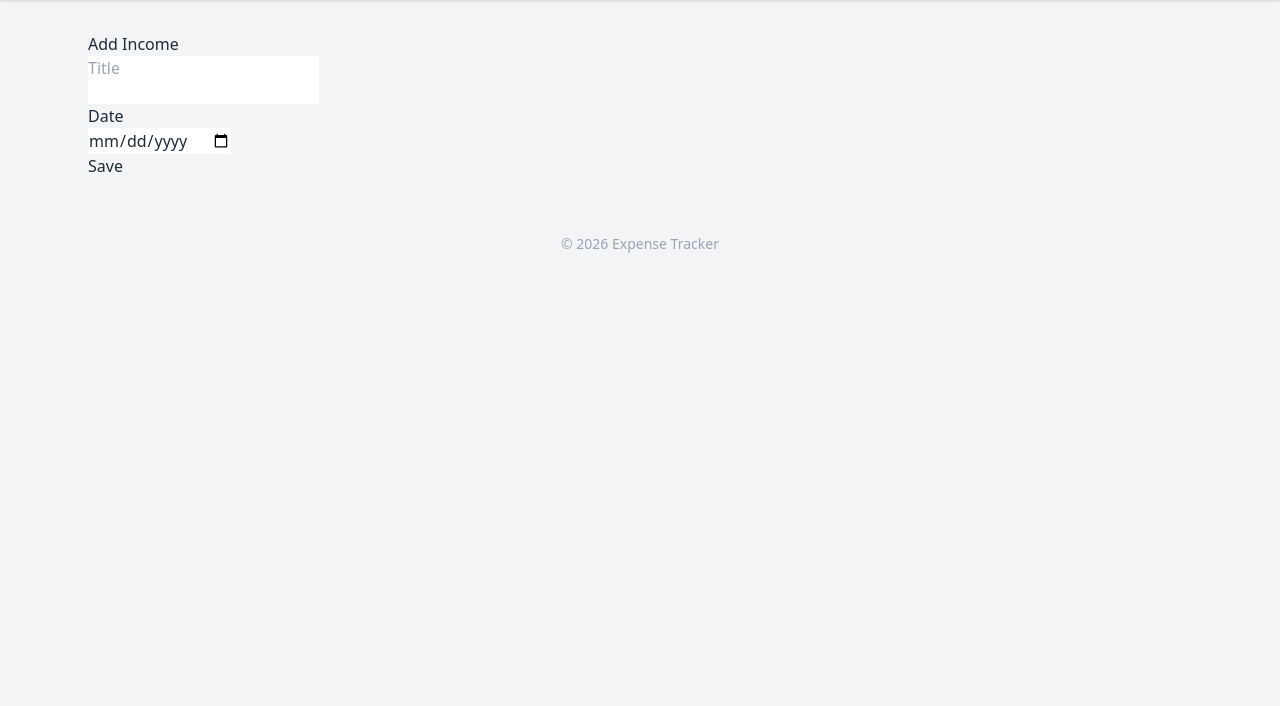
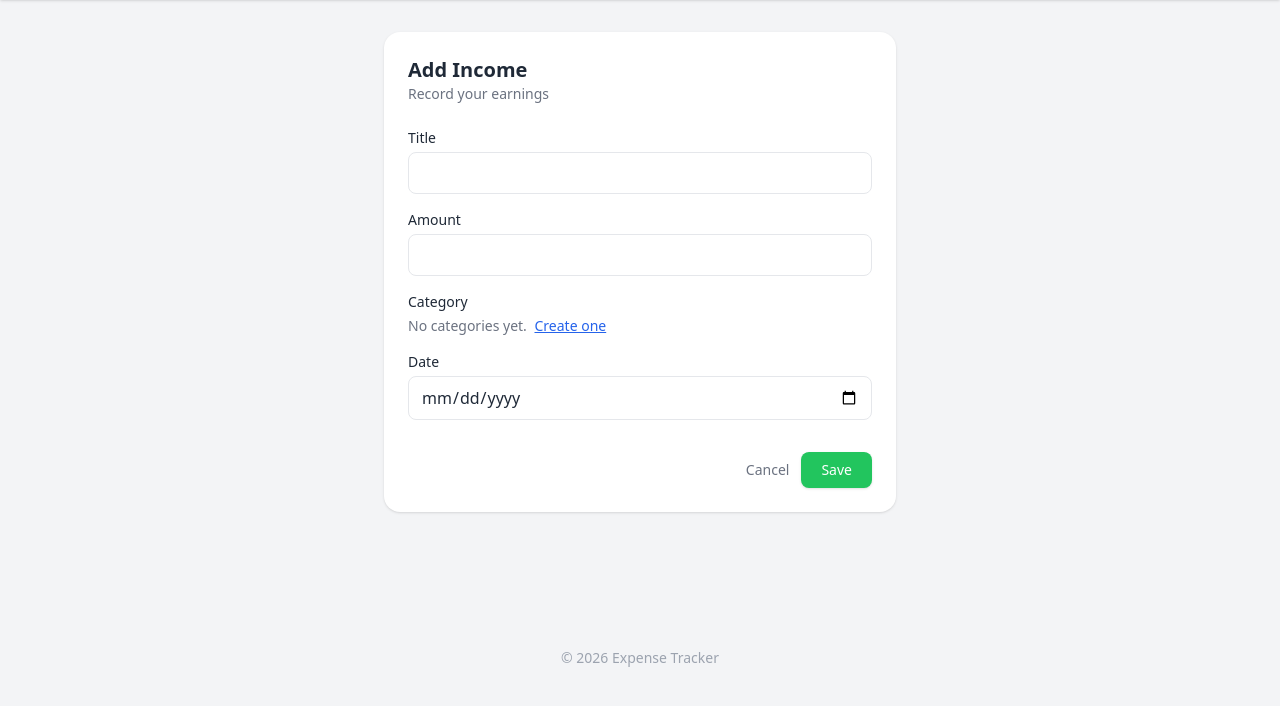
Before and after one commit to Isao12345/my_flask_web, a Flask app: page /income/add in a window 1280 px wide. Shown: the part 56-762 px from the top of the page. Run offline with Flask 3, Linux system fonts and the light colour scheme; a user stored in the database is signed in; data comes from the database, SQL or seed files in the repository; data that the repository does not hold is empty; some libraries are stand-ins or nearby versions.

Commit message:
edit income page

```diff
--- a/templates/add_income.html
+++ b/templates/add_income.html
@@ -1,21 +1,105 @@
 {% extends "base.html" %}
+{% block title %}Add Income{% endblock %}
+
 {% block content %}
-<h1>Add Income</h1>
-<form method="post">
-  <input name="title" placeholder="Title" required><br>
-  <input name="amount" type="number" step="0.01" required><br>
-  <!-- commit: date field so dashboard chart can use correct month -->
-  <label>Date</label><br>
-  <input name="date" type="date" value="{{""}}"><br>
+<div class="min-h-[70vh] flex items-start justify-center">
+
+  <div class="w-full max-w-lg bg-white rounded-2xl shadow p-6 space-y-6">
+
+    <!-- Header -->
+    <div>
+      <h1 class="text-xl font-semibold">Add Income</h1>
+      <p class="text-sm text-gray-500">Record your earnings</p>
+    </div>
+
+    <!-- Form -->
+    <form method="POST" class="space-y-4">
+
+      <!-- Title -->
+      <div>
+        <label class="block text-sm font-medium mb-1">Title</label>
+        <input
+          type="text"
+          name="title"
+          required
+          class="w-full border rounded-lg px-3 py-2
+                 focus:ring-2 focus:ring-green-400 focus:outline-none"
+        >
+      </div>
+
+      <!-- Amount -->
+      <div>
+        <label class="block text-sm font-medium mb-1">Amount</label>
+        <input
+          type="number"
+          step="0.01"
+          name="amount"
+          required
+          class="w-full border rounded-lg px-3 py-2
+                 focus:ring-2 focus:ring-green-400 focus:outline-none"
+        >
+      </div>
+
+      <!-- Category -->
+      <div>
+        <label class="block text-sm font-medium mb-1">Category</label>
+
         {% if categories %}
-  <label>Category</label><br>
-  <select name="category_id">
-    <option value="">-- none --</option>
+        <select
+          name="category_id"
+          class="w-full border rounded-lg px-3 py-2 bg-white
+                 focus:ring-2 focus:ring-green-400 focus:outline-none"
+        >
+          <option value="">-- Select category --</option>
           {% for c in categories %}
           <option value="{{ c.id }}">{{ c.name }}</option>
           {% endfor %}
-  </select><br>
+        </select>
+        {% else %}
+        <div class="text-sm text-gray-500">
+          No categories yet.
+          <a
+            href="{{ url_for('categories') }}"
+            class="text-blue-600 underline ml-1"
+          >
+            Create one
+          </a>
+        </div>
         {% endif %}
-  <button type="submit">Save</button>
+      </div>
+
+      <!-- Date -->
+      <div>
+        <label class="block text-sm font-medium mb-1">Date</label>
+        <input
+          type="date"
+          name="date"
+          required
+          class="w-full border rounded-lg px-3 py-2
+                 focus:ring-2 focus:ring-green-400 focus:outline-none"
+        >
+      </div>
+
+      <!-- Actions -->
+      <div class="flex items-center justify-end gap-3 pt-4">
+        <a
+          href="{{ url_for('income') }}"
+          class="text-sm text-gray-500 hover:underline"
+        >
+          Cancel
+        </a>
+
+        <button
+          type="submit"
+          class="bg-green-500 hover:bg-green-600
+                 text-white px-5 py-2 rounded-lg text-sm shadow"
+        >
+          Save
+        </button>
+      </div>
+
     </form>
+  </div>
+
+</div>
 {% endblock %}
```
Also changed, not shown: templates/income.html (+66 -12 lines). Lines whose indentation alone changed are shown as unchanged.
